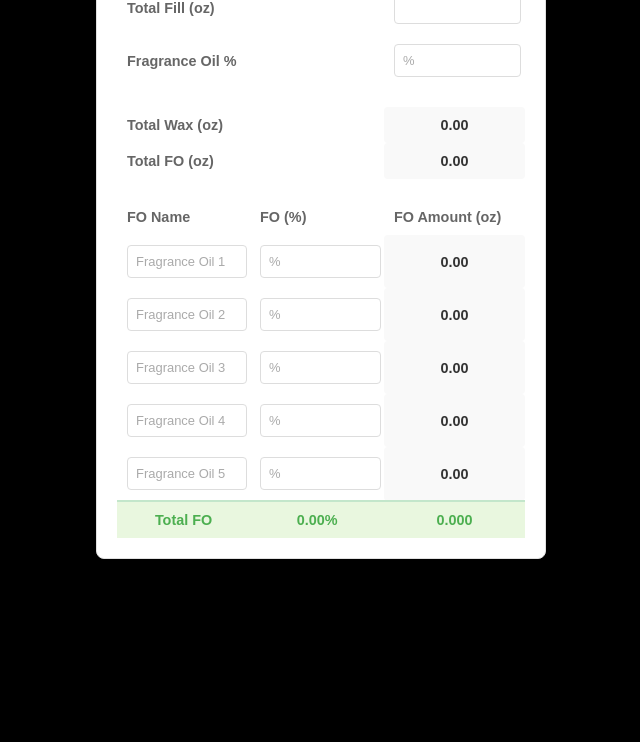
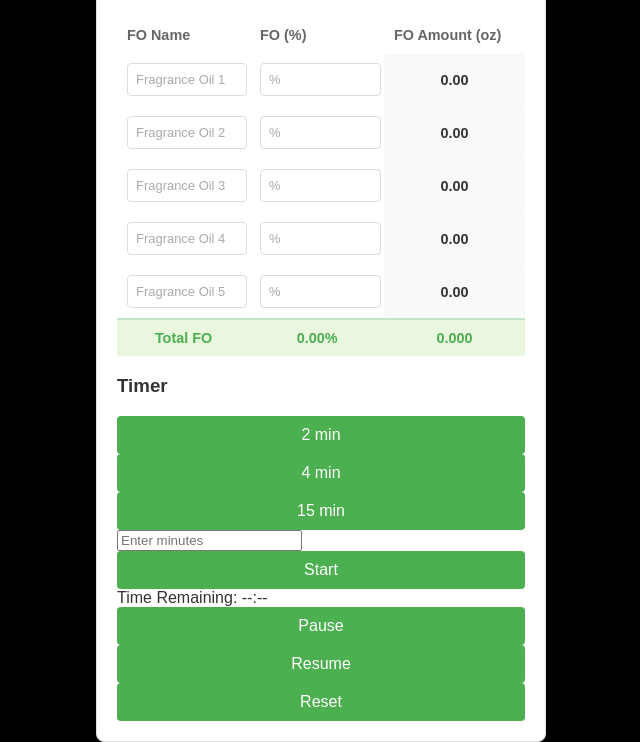
Before and after one commit to Assadhussein/CandleMakingCalculator, a plain HTML site: page index.html in a window 1280 px wide. Shown: the part 174-916 px from the top of the page, without its empty margins (319-959 px from the left). Before the commit the page ends 800 px from the top, so only its background shows below. Drawn offline with Linux system fonts and the light colour scheme.

Commit message:
Update index.html

```diff
--- a/index.html
+++ b/index.html
@@ -71,8 +71,30 @@
             <td><span id="totalFOAmount"></span>0</td>
         </tr>
     </table>
+    <div class="timer-section">
+        <h3>Timer</h3>
+        <div class="preset-buttons">
+            <button onclick="startTimer(2)">2 min</button>
+            <button onclick="startTimer(4)">4 min</button>
+            <button onclick="startTimer(15)">15 min</button>
+        </div>
+        <div class="custom-timer">
+            <input type="number" id="customTimer" placeholder="Enter minutes" min="1">
+            <button onclick="startCustomTimer()">Start</button>
+        </div>
+        <div class="countdown-display">
+            Time Remaining: <span id="countdown">--:--</span>
+            <div class="timer-controls">
+                <button onclick="pauseTimer()">Pause</button>
+                <button onclick="resumeTimer()">Resume</button>
+                <button onclick="resetTimer()">Reset</button>
+            </div>
+        </div>
+    </div>
 </div>
 
+</script>
+<audio id="timerSound" src="alarm.mp3" preload="auto"></audio>
 <script src="script.js"></script>
 </body>
 </html>
```
